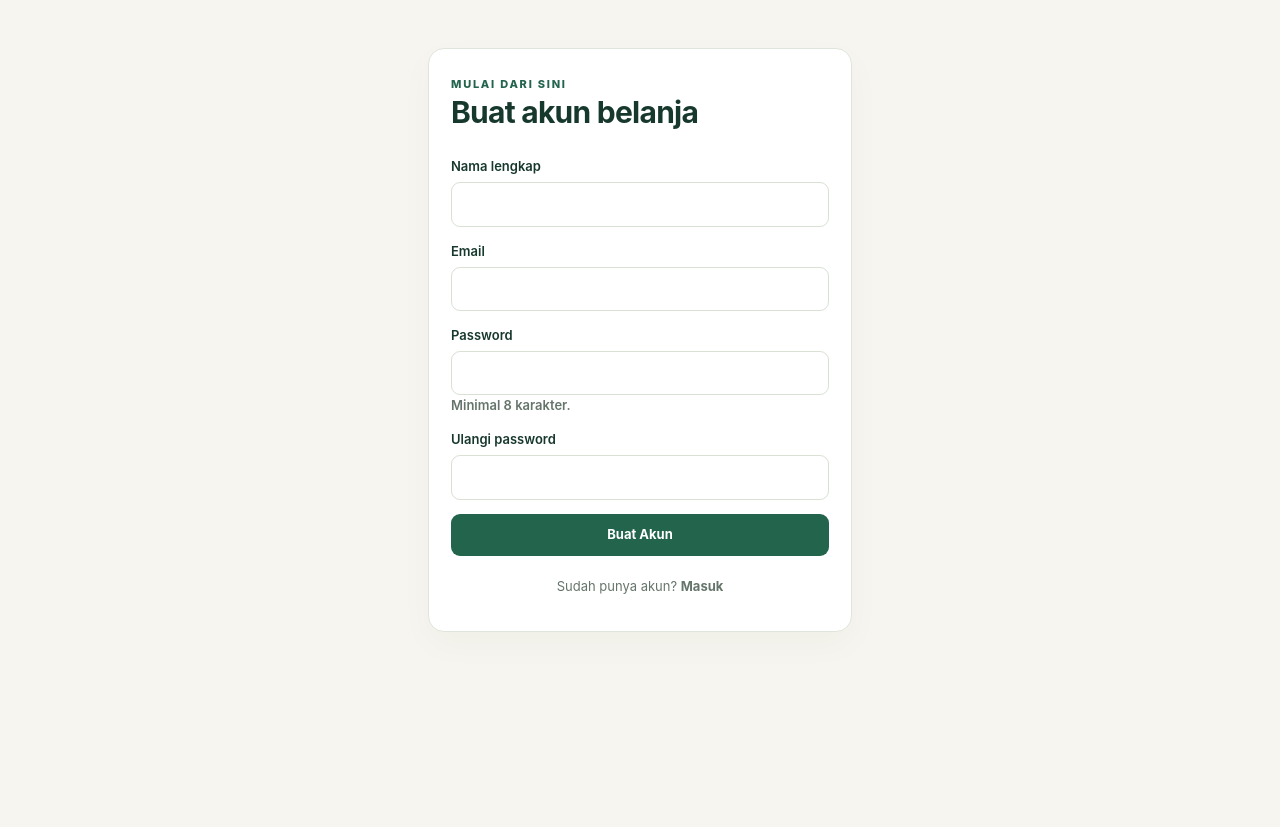
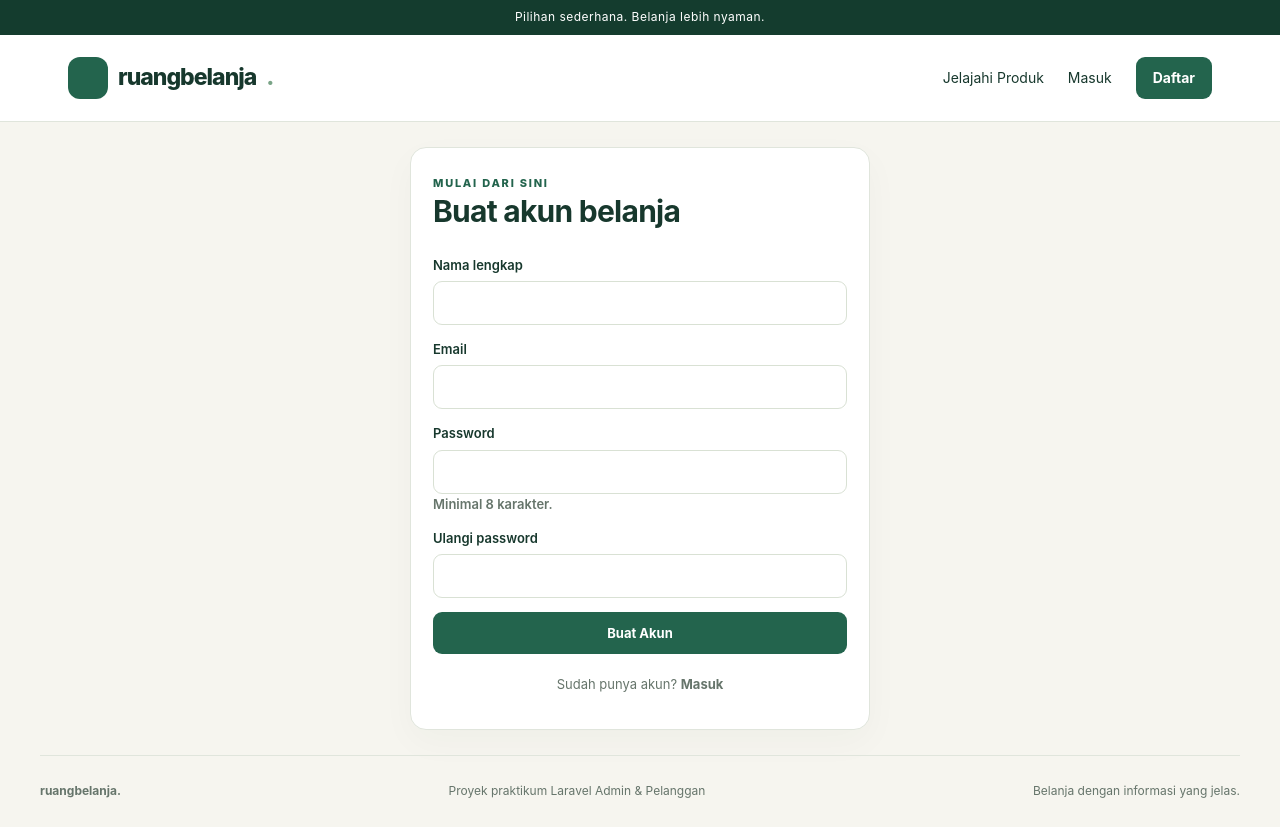
Before and after one commit to akmalhanantyoZZZ/laravel-online-sales, a Laravel app: page /register in a window 1280 px wide. Before the commit the page ends 632 px from the top, so only its background shows below. Run offline with Laravel 12, Linux system fonts and the light colour scheme.

Commit message:
fix(layout): restore container layout on app.blade.php

```diff
--- a/resources/views/layouts/app.blade.php
+++ b/resources/views/layouts/app.blade.php
@@ -2,15 +2,57 @@
 <html lang="id">
 <head>
     <meta charset="UTF-8">
-    <meta name="viewport" content="width=device-width,initial-scale=1">
-    <title>@yield('title', 'Ruang Belanja')</title>
+    <meta name="viewport" content="width=device-width, initial-scale=1">
+    <meta name="description" content="Belanja kebutuhan sehari-hari dengan pilihan produk, stok yang jelas, dan pengiriman yang mudah.">
+    <title>@yield('title', 'Katalog') - Ruang Belanja</title>
     <link rel="stylesheet" href="{{ asset('css/store.css') }}">
 </head>
 <body>
-    <main class="container" style="max-width:480px;margin:48px auto">
+    <div class="top-note">Pilihan sederhana. Belanja lebih nyaman.</div>
+    <header class="site-header">
+        <nav class="container nav" aria-label="Navigasi utama">
+            <a class="brand" href="{{ route('shop.index') }}">
+                <span class="brand-mark" aria-hidden="true"></span>ruangbelanja<span style="color:#7aa487">.</span>
+            </a>
+            <a href="{{ route('shop.index') }}" @if(request()->routeIs('shop.*')) aria-current="page" @endif>Jelajahi Produk</a>
+
+            @auth
+                @if(auth()->user()->role === 'customer')
+                    @if(Route::has('cart.index'))
+                        <a href="{{ route('cart.index') }}" @if(request()->routeIs('cart.*')) aria-current="page" @endif>
+                            Keranjang ({{ array_sum(session('cart', [])) }})
+                        </a>
+                    @endif
+                    @if(Route::has('orders.index'))
+                        <a href="{{ route('orders.index') }}" @if(request()->routeIs('orders.*')) aria-current="page" @endif>Pesanan</a>
+                    @endif
+                @else
+                    <a href="{{ route('admin.dashboard') }}">Dashboard Admin</a>
+                @endif
+
+                <span class="account">Halo, {{ auth()->user()->name }}</span>
+                <form method="POST" action="{{ route('logout') }}">
+                    @csrf
+                    <button class="btn-light">Keluar</button>
+                </form>
+            @else
+                <a href="{{ route('login') }}">Masuk</a>
+                <a class="btn" href="{{ route('register') }}">Daftar</a>
+            @endauth
+        </nav>
+    </header>
+
+    <main class="container">
         @include('layouts.flash')
         @yield('content')
     </main>
+
+    <footer class="container footer">
+        <strong>ruangbelanja.</strong>
+        <span>Proyek praktikum Laravel Admin &amp; Pelanggan</span>
+        <span>Belanja dengan informasi yang jelas.</span>
+    </footer>
+
     <script src="{{ asset('js/store.js') }}" defer></script>
 </body>
 </html>
```
